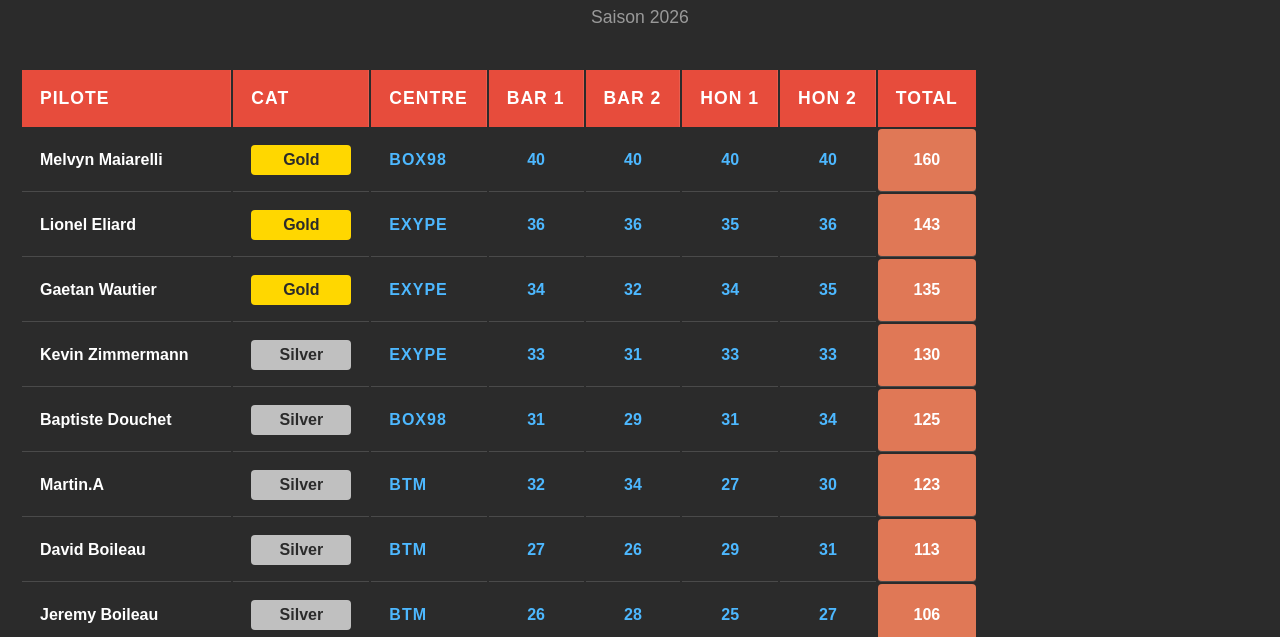
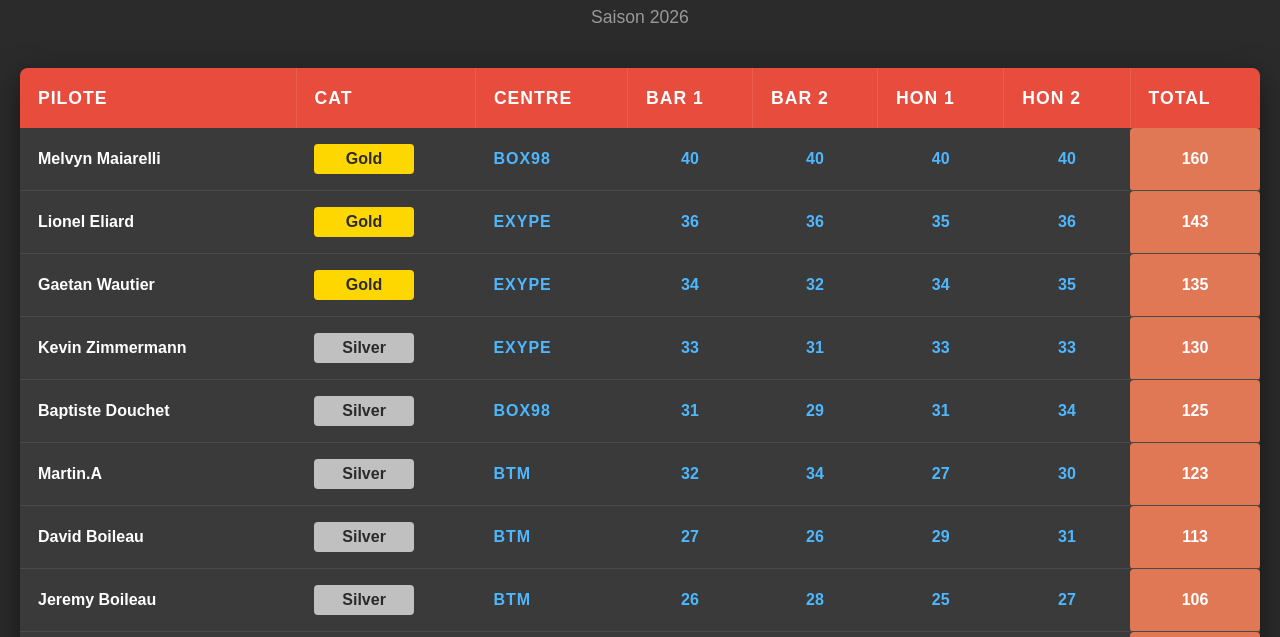
Before and after one commit to j06n/Classement-Intercentre, a plain HTML site: page index.html in a window 1280 px wide. Shown: the part 337-974 px from the top of the page. Drawn offline with Linux system fonts and the light colour scheme.

Commit message:
Update index.html

```diff
--- a/index.html
+++ b/index.html
@@ -78,7 +78,7 @@
             font-size: 3em;
             margin-bottom: 10px;
         }
-        <div class="table-wrapper">
+
         table {
             width: 100%;
             border-collapse: collapse;
@@ -95,6 +95,7 @@
 
         th {
             padding: 18px;
+            height: 60px;
             text-align: left;
             font-weight: bold;
             font-size: 1.1em;
@@ -109,6 +110,7 @@
 
         td {
             padding: 16px 18px;
+            Height: 50px;
             border-bottom: 1px solid #4a4a4a;
             color: #e0e0e0;
         }
```
